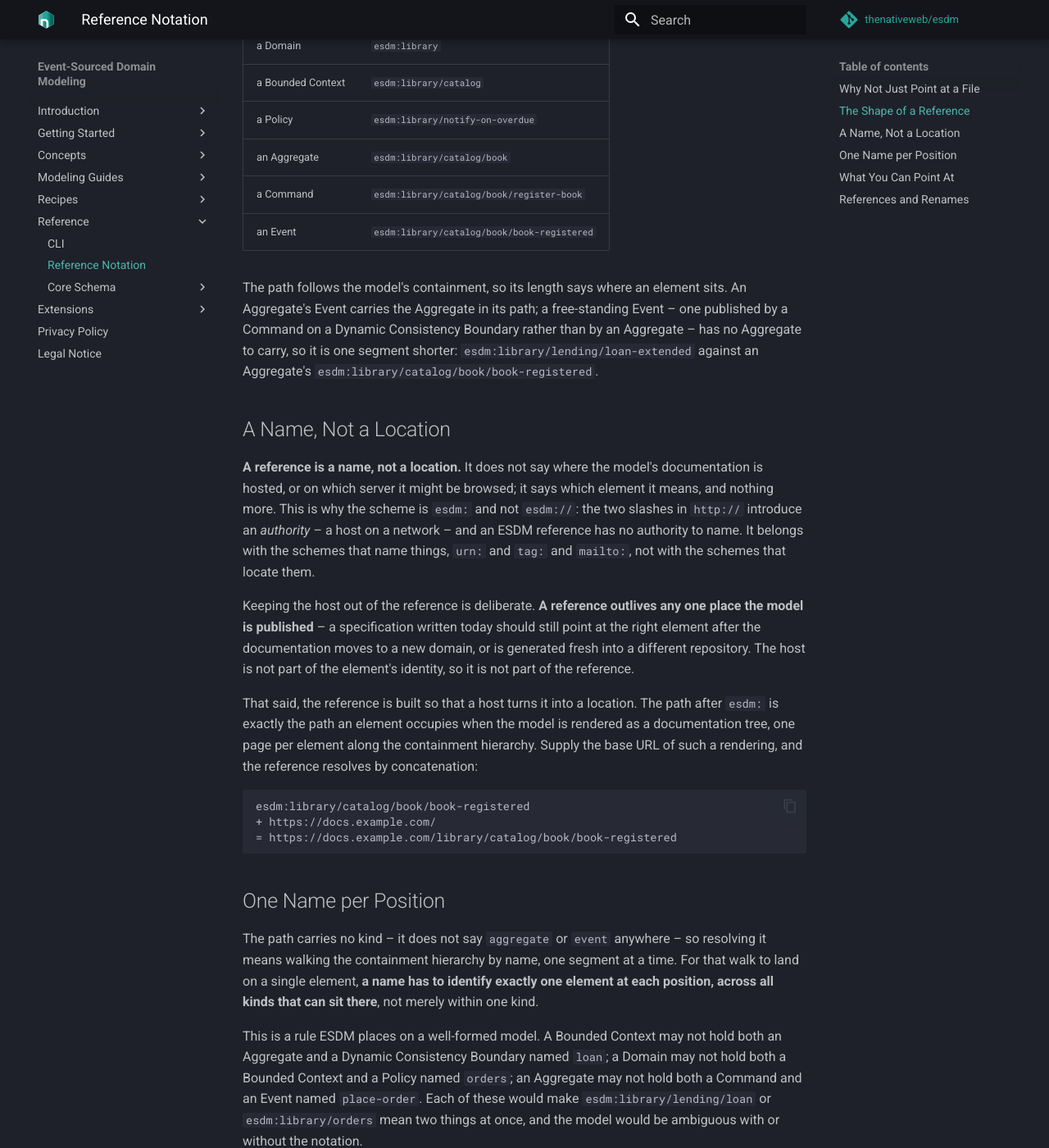
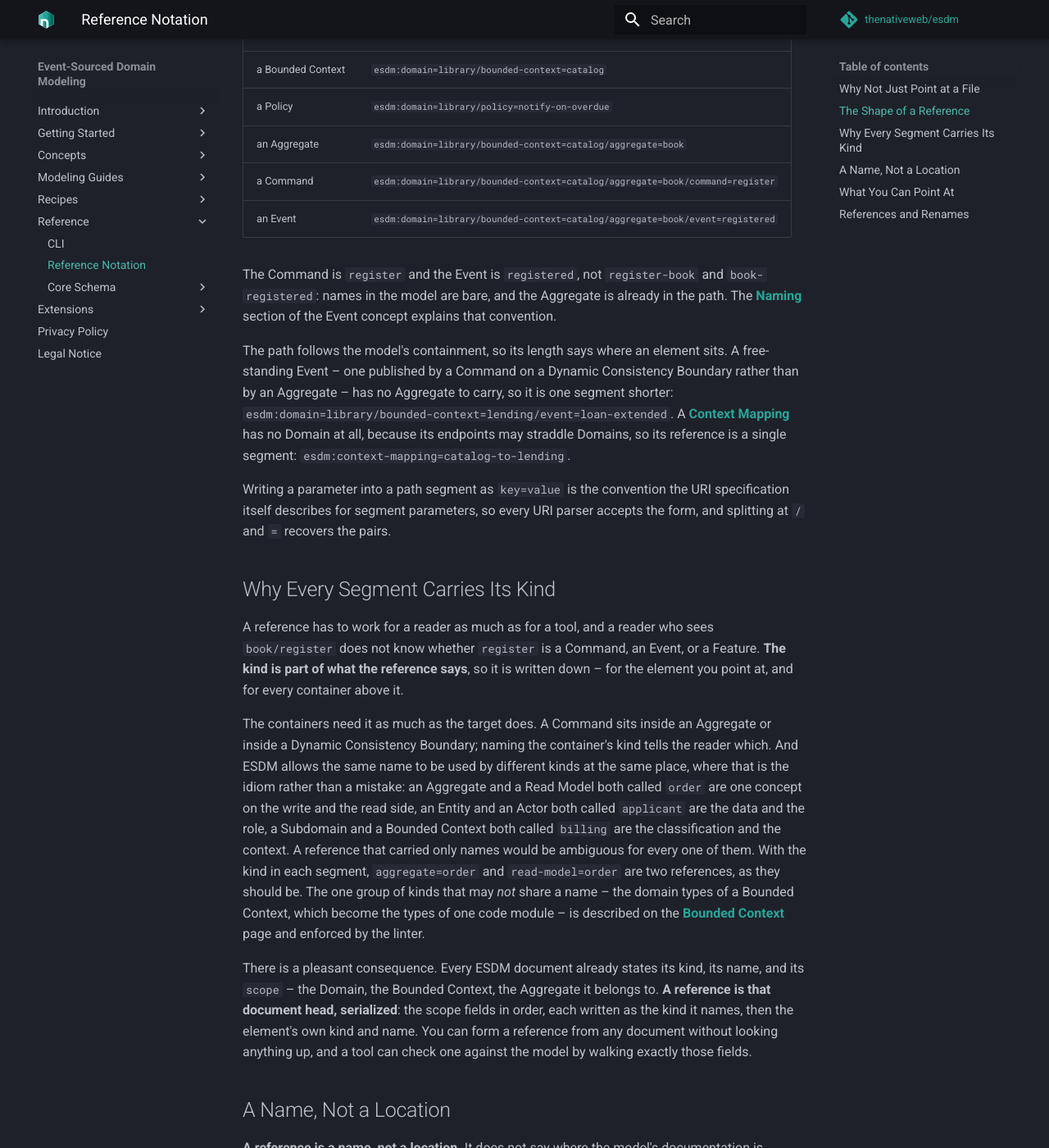
Before and after one commit to thenativeweb/esdm, an MkDocs documentation site: the page built from documentation/docs/reference/reference-notation.md, in a window 1280 px wide and 1400 px high, scrolled down 1176 px. Shown: the whole window at 82% size. Built offline with MkDocs 1.6.1 and Material for MkDocs 9.7.7, drawn with Linux system fonts in a browser that asks for light colours; comment, search, counter and statistics services are not loaded; some of the changed text lies outside the part shown.

Commit message:
feat: Write every segment of a reference as kind and name.
A reference is the element's document head serialized: the scope chain from the domain inward, each level as its kind and name joined by an equals sign, then the element's own kind and name. The kind-free form of July could not stay total once same names across kinds became allowed; a reader also needs the kind to know what a reference points at. Context mappings no longer need a special marker, and the examples follow the bare event naming convention.

Co-Authored-By: Claude Fable 5.1 <noreply@anthropic.com>
Claude-Session: https://claude.ai/code/session_014C8sbpnyEX9WQ3C3BP1KQ2

````diff
--- a/documentation/docs/reference/reference-notation.md
+++ b/documentation/docs/reference/reference-notation.md
@@ -12,26 +12,36 @@ ESDM lets you split a model across as many `.esdm.yaml` files as you like, merge
 
 ## The Shape of a Reference
 
-A reference is a URI in the `esdm` scheme, followed by the path that locates the element inside its Domain:
+A reference is a URI in the `esdm` scheme. Its path walks the model's containment from the Domain inward, one segment per element, and **every segment names the element's kind and its name**, joined by an equals sign:
 
 ```text
-esdm:<domain>/<segment>/.../<name>
+esdm:<kind>=<name>/<kind>=<name>/.../<kind>=<name>
 ```
 
-The segments are the names of the elements that contain your target, from the Domain inward, ending with the target's own name. Every segment is a bare name, written exactly as it appears in the model – lowercase and kebab-case, matching the rules for the `name` field, with no slugging or escaping of any kind.
-
-Here is one element at each level of a model, addressed:
+The kinds are the values the `kind` field takes in the model – `domain`, `bounded-context`, `aggregate`, `command`, and so on. The names are written exactly as they appear in the model, lowercase and kebab-case, with no escaping of any kind. Here is one element at each level of a model, addressed:
 
 | Element | Reference |
 | --- | --- |
-| a Domain | `esdm:library` |
-| a Bounded Context | `esdm:library/catalog` |
-| a Policy | `esdm:library/notify-on-overdue` |
-| an Aggregate | `esdm:library/catalog/book` |
-| a Command | `esdm:library/catalog/book/register-book` |
-| an Event | `esdm:library/catalog/book/book-registered` |
+| a Domain | `esdm:domain=library` |
+| a Bounded Context | `esdm:domain=library/bounded-context=catalog` |
+| a Policy | `esdm:domain=library/policy=notify-on-overdue` |
+| an Aggregate | `esdm:domain=library/bounded-context=catalog/aggregate=book` |
+| a Command | `esdm:domain=library/bounded-context=catalog/aggregate=book/command=register` |
+| an Event | `esdm:domain=library/bounded-context=catalog/aggregate=book/event=registered` |
 
-The path follows the model's containment, so its length says where an element sits. An Aggregate's Event carries the Aggregate in its path; a free-standing Event – one published by a Command on a Dynamic Consistency Boundary rather than by an Aggregate – has no Aggregate to carry, so it is one segment shorter: `esdm:library/lending/loan-extended` against an Aggregate's `esdm:library/catalog/book/book-registered`.
+The Command is `register` and the Event is `registered`, not `register-book` and `book-registered`: names in the model are bare, and the Aggregate is already in the path. The **[Naming](/concepts/event.md#naming)** section of the Event concept explains that convention.
+
+The path follows the model's containment, so its length says where an element sits. A free-standing Event – one published by a Command on a Dynamic Consistency Boundary rather than by an Aggregate – has no Aggregate to carry, so it is one segment shorter: `esdm:domain=library/bounded-context=lending/event=loan-extended`. A **[Context Mapping](/concepts/context-mapping.md)** has no Domain at all, because its endpoints may straddle Domains, so its reference is a single segment: `esdm:context-mapping=catalog-to-lending`.
+
+Writing a parameter into a path segment as `key=value` is the convention the URI specification itself describes for segment parameters, so every URI parser accepts the form, and splitting at `/` and `=` recovers the pairs.
+
+## Why Every Segment Carries Its Kind
+
+A reference has to work for a reader as much as for a tool, and a reader who sees `book/register` does not know whether `register` is a Command, an Event, or a Feature. **The kind is part of what the reference says**, so it is written down – for the element you point at, and for every container above it.
+
+The containers need it as much as the target does. A Command sits inside an Aggregate or inside a Dynamic Consistency Boundary; naming the container's kind tells the reader which. And ESDM allows the same name to be used by different kinds at the same place, where that is the idiom rather than a mistake: an Aggregate and a Read Model both called `order` are one concept on the write and the read side, an Entity and an Actor both called `applicant` are the data and the role, a Subdomain and a Bounded Context both called `billing` are the classification and the context. A reference that carried only names would be ambiguous for every one of them. With the kind in each segment, `aggregate=order` and `read-model=order` are two references, as they should be. The one group of kinds that may *not* share a name – the domain types of a Bounded Context, which become the types of one code module – is described on the **[Bounded Context](/concepts/bounded-context.md#one-namespace-for-the-domain-types)** page and enforced by the linter.
+
+There is a pleasant consequence. Every ESDM document already states its kind, its name, and its `scope` – the Domain, the Bounded Context, the Aggregate it belongs to. **A reference is that document head, serialized**: the scope fields in order, each written as the kind it names, then the element's own kind and name. You can form a reference from any document without looking anything up, and a tool can check one against the model by walking exactly those fields.
 
 ## A Name, Not a Location
 
@@ -39,39 +49,25 @@ The path follows the model's containment, so its length says where an element si
 
 Keeping the host out of the reference is deliberate. **A reference outlives any one place the model is published** – a specification written today should still point at the right element after the documentation moves to a new domain, or is generated fresh into a different repository. The host is not part of the element's identity, so it is not part of the reference.
 
-That said, the reference is built so that a host turns it into a location. The path after `esdm:` is exactly the path an element occupies when the model is rendered as a documentation tree, one page per element along the containment hierarchy. Supply the base URL of such a rendering, and the reference resolves by concatenation:
-
-```text
-esdm:library/catalog/book/book-registered
-+ https://docs.example.com/
-= https://docs.example.com/library/catalog/book/book-registered
-```
-
-## One Name per Position
-
-The path carries no kind – it does not say `aggregate` or `event` anywhere – so resolving it means walking the containment hierarchy by name, one segment at a time. For that walk to land on a single element, **a name has to identify exactly one element at each position, across all kinds that can sit there**, not merely within one kind.
-
-This is a rule ESDM places on a well-formed model. A Bounded Context may not hold both an Aggregate and a Dynamic Consistency Boundary named `loan`; a Domain may not hold both a Bounded Context and a Policy named `orders`; an Aggregate may not hold both a Command and an Event named `place-order`. Each of these would make `esdm:library/lending/loan` or `esdm:library/orders` mean two things at once, and the model would be ambiguous with or without the notation.
-
-**Unique names at each position are what make the notation total**: every addressable element has exactly one reference, and every well-formed reference names at most one element. The rule costs nothing in practice – two elements at the same place with the same name are confusing to a reader long before they confuse a tool – and in return the reference needs no kind, no disambiguator, and no escaping.
+That said, a reference is built so that a rendering of the model can turn it into a location. Its segments are the containment path, and a documentation tree rendered from the model – one page per element along that path – maps every reference to exactly one page by a fixed rule. Supply the base URL of such a rendering, and a tool resolves the reference to a link. The **[esdm documentation](https://github.com/thenativeweb/esdm/issues/5)** command that produces such a tree is in the works.
 
 ## What You Can Point At
 
 Every named kind is addressable, at the level where it lives:
 
-- **At the top of the model** – a **[Domain](/concepts/domain.md)**. A **[Context Mapping](/concepts/context-mapping.md)** sits here too, but it has no enclosing Domain – its endpoints may straddle domains – so it is the one kind named through a leading marker rather than a containment path: `esdm:context-mapping/catalog-to-lending`.
+- **At the top of the model** – a **[Domain](/concepts/domain.md)**, and a **[Context Mapping](/concepts/context-mapping.md)**, which stands alone because its endpoints may straddle Domains.
 - **Within a Domain** – a **[Subdomain](/concepts/subdomain.md)**, a **[Bounded Context](/concepts/bounded-context.md)**, a **[Policy](/concepts/policy.md)**, an **[Event Handler](/concepts/event-handler.md)**, a **[Process Manager](/concepts/process-manager.md)**, and an **[External System](/concepts/external-system.md)**.
-- **Within a Bounded Context** – an **[Aggregate](/concepts/aggregate.md)**, a **[Dynamic Consistency Boundary](/concepts/dynamic-consistency-boundary.md)**, a **[Read Model](/concepts/read-model.md)**, a **[Query](/concepts/query.md)**, an **[Entity](/concepts/entity.md)**, a **[Value Object](/concepts/value-object.md)**, a **[Domain Service](/concepts/domain-service.md)**, and an **[Actor](/concepts/actor.md)**.
+- **Within a Bounded Context** – an **[Aggregate](/concepts/aggregate.md)**, a **[Dynamic Consistency Boundary](/concepts/dynamic-consistency-boundary.md)**, a free-standing **[Event](/concepts/event.md)**, a **[Read Model](/concepts/read-model.md)**, a **[Query](/concepts/query.md)**, an **[Entity](/concepts/entity.md)**, a **[Value Object](/concepts/value-object.md)**, a **[Domain Service](/concepts/domain-service.md)**, and an **[Actor](/concepts/actor.md)**.
 - **Within an Aggregate or a Dynamic Consistency Boundary** – a **[Command](/concepts/command.md)** and an **[Event](/concepts/event.md)**.
 
-The **[Extensions](/extensions/overview.md)** add two more addressable kinds. A **[Domain Story](/extensions/domain-storytelling/concepts/overview.md)** sits at Domain level, like a Process Manager: `esdm:library/first-loan`. A **[Feature](/extensions/given-when-then/concepts/feature.md)** attaches to whatever it specifies, so its path mirrors that element's – `esdm:library/catalog/book/registering-a-book` for a Feature about an Aggregate, `esdm:library/overdue-escalation/escalating-an-overdue-loan` for one about a Process Manager.
+The **[Extensions](/extensions/overview.md)** add two more addressable kinds. A **[Domain Story](/extensions/domain-storytelling/concepts/overview.md)** sits at Domain level, like a Process Manager: `esdm:domain=library/domain-story=first-loan`. A **[Feature](/extensions/given-when-then/concepts/feature.md)** sits under the unit it specifies, so its path continues that unit's – `esdm:domain=library/bounded-context=catalog/aggregate=book/feature=registering-a-book` for a Feature about an Aggregate, `esdm:domain=library/process-manager=overdue-escalation/feature=escalating-an-overdue-loan` for one about a Process Manager.
 
-References stop at the element. They do not reach into its schema fields, an Aggregate's invariants, or a single scenario inside a Feature. **The unit you point at is a modeling element, not a line inside one.**
+References stop at the element. They do not reach into its schema fields, an Aggregate's invariants, a term of a Bounded Context's ubiquitous language, or a single scenario inside a Feature. **The unit you point at is a modeling element, not a line inside one.**
 
 ## References and Renames
 
-A reference is stable against everything physical – which file an element lives in, how the files are split or merged, where they sit in the repository. It is *not* stable against renaming the element or any of its containers. Rename the `book` Aggregate to `title`, and every `esdm:library/catalog/book` that pointed at it goes stale.
+A reference is stable against everything physical – which file an element lives in, how the files are split or merged, where they sit in the repository. It is *not* stable against renaming the element or any of its containers. Rename the `book` Aggregate to `title`, and every reference that carried `aggregate=book` goes stale.
 
-This is deliberate, and it matches how references behave *inside* a model, where renaming an element breaks every internal reference to it until those are updated too. **A rename is a refactoring, and a refactoring updates its references** – the ones in other model files and the ones in the specs, tickets, and notes that point in from outside. The notation makes those outside references easy to find, because they all share the `esdm:` prefix and carry the element's name.
+This is deliberate, and it matches how references behave *inside* a model, where renaming an element breaks every internal reference to it until those are updated too. **A rename is a refactoring, and a refactoring updates its references** – the ones in other model files and the ones in the specs, tickets, and notes that point in from outside. The notation makes those outside references easy to find, because they all share the `esdm:` prefix and carry the element's kind and name.
 
-The **[Concepts overview](/concepts/overview.md)** lists every kind a reference can name, and the paths you pass to **[esdm view](/getting-started/running-esdm-view.md)** are the same containment path in relative form.
+The **[Concepts overview](/concepts/overview.md)** lists every kind a reference can name. The paths you pass to **[esdm view](/getting-started/running-esdm-view.md)** are the same containment walk in a relative, names-only form; where a name is shared by several kinds at one position, `esdm view` renders every match, and a reference names one.
````
